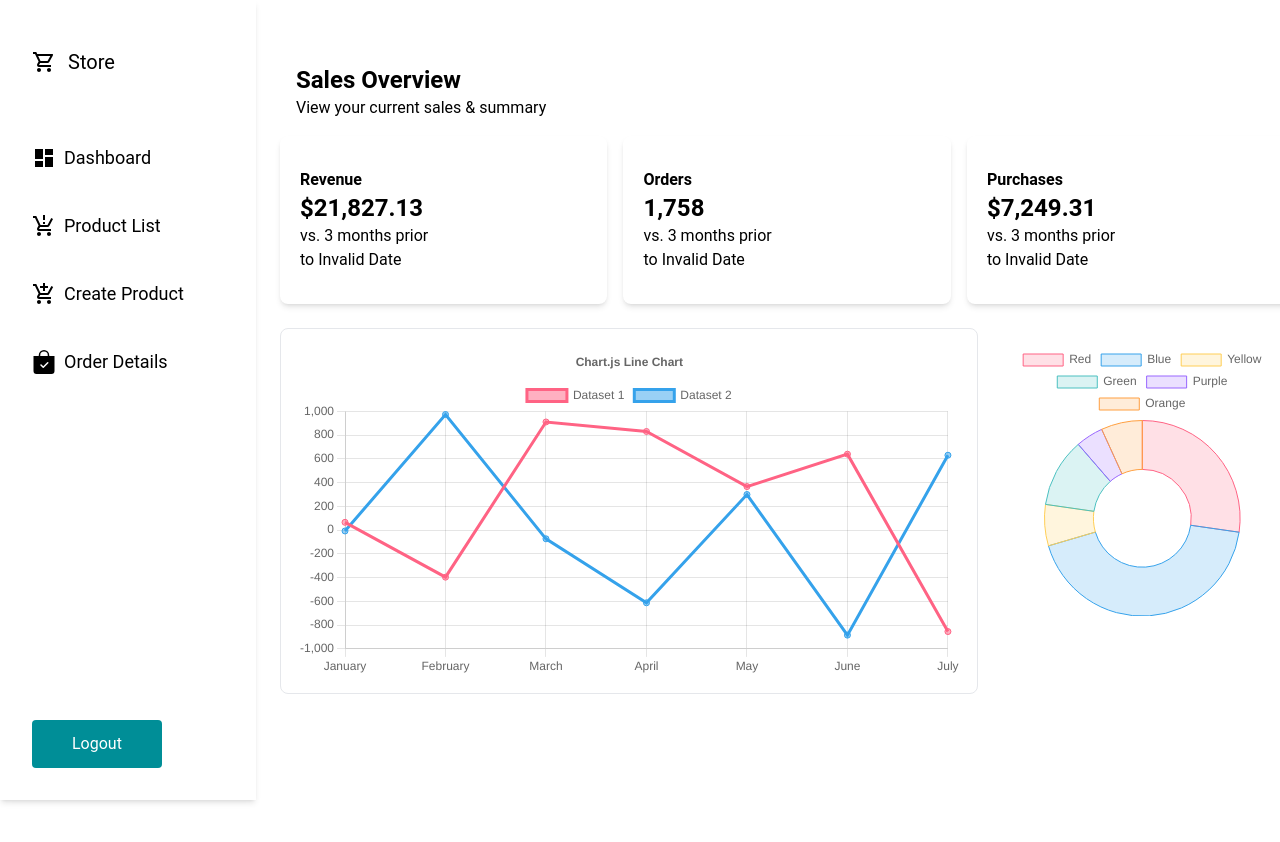
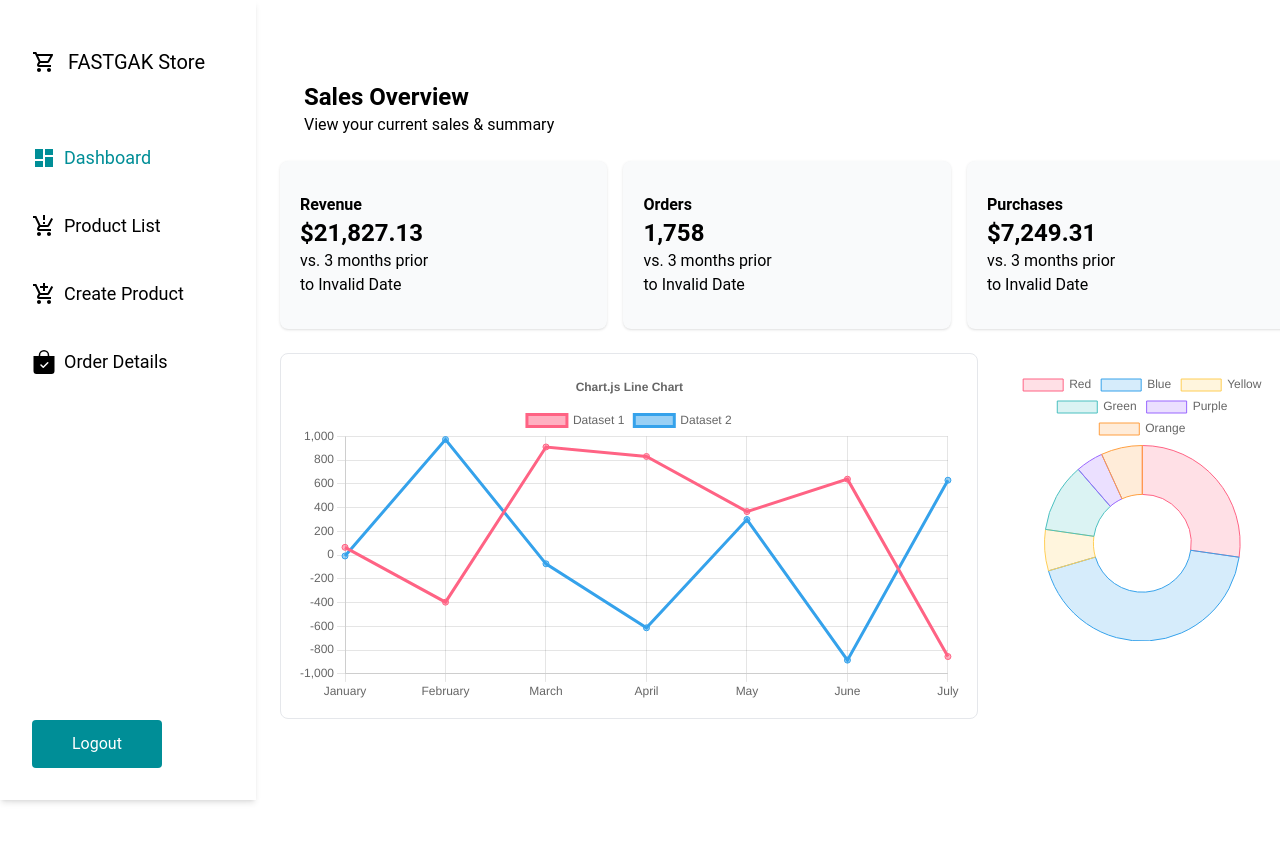
Before and after one commit to Thomson-dev/MollaAdmin, a React (Create React App) app: page /dashboard in a window 1280 px wide. Shown: the top 842 px of the page. Built offline with nearby package versions, Linux system fonts and the light colour scheme; no server answers; sample sign-in values are in the browser's storage.

Commit message:
new changes

```diff
--- a/src/Components/Navbar.js
+++ b/src/Components/Navbar.js
@@ -11,7 +11,7 @@ import photo from "../asserts/photo.jpg";
 import { CiEdit } from "react-icons/ci";
 import { BsBagCheckFill } from "react-icons/bs";
 import { MdAddShoppingCart } from "react-icons/md";
-import { Link, useNavigate } from "react-router-dom";
+import { Link, useLocation, useNavigate } from "react-router-dom";
 import { toast } from "react-toastify";
 
 const navLinks = [
@@ -39,6 +39,7 @@ const navLinks = [
   // { id: 6, name: "Settings", url: "/Settings", icon: <CiSettings /> },
 ];
 const Navbar = ({ isOpen, toggleSidebar }) => {
+  const location = useLocation();
   const navigate = useNavigate();
   const logout = () => {
     localStorage.removeItem("token");
@@ -58,14 +59,18 @@ const Navbar = ({ isOpen, toggleSidebar }) => {
           <div>
             <div className="flex py-4 space-x-3 text-black items-center ">
               <MdOutlineShoppingCart className="text-2xl" />
-              <h1 className="text-xl"> Store</h1>
+              <h1 className="text-xl">FASTGAK Store</h1>
             </div>
 
-            <div className=" text-black mt-7 py-5 space-y-8   ">
+            <div className="text-black mt-7 py-5 space-y-8">
               {navLinks.map((item) => (
                 <div
                   key={item.id}
-                  className="flex space-x-2  py-1 rounded-sm  items-center cursor-pointer"
+                  className={`flex space-x-2 py-1 rounded-sm items-center cursor-pointer ${
+                    location.pathname === item.url
+                      ? " text-[#008E97] "
+                      : ""
+                  }`}
                 >
                   <h6 className="text-2xl">{item.icon}</h6>
                   <h1 className="text-lg">
--- a/src/Components/Sidebar.js
+++ b/src/Components/Sidebar.js
@@ -6,10 +6,11 @@ import { MdOutlineShoppingCart } from "react-icons/md";
 import { CiEdit } from "react-icons/ci";
 import { BsBagCheckFill } from "react-icons/bs";
 import { MdAddShoppingCart } from "react-icons/md";
-import { Link, useNavigate } from "react-router-dom";
+import { Link, useLocation, useNavigate } from "react-router-dom";
 import { toast } from "react-toastify";
 
 const Sidebar = () => {
+  const location = useLocation();
   const navigate = useNavigate();
   const logout = () => {
     localStorage.removeItem("token");
@@ -48,14 +49,19 @@ const Sidebar = () => {
         <div>
           <div className="flex py-4 space-x-3 text-black items-center ">
             <MdOutlineShoppingCart className="text-2xl" />
-            <h1 className="text-xl"> Store</h1>
+            <h1 className="text-xl">FASTGAK Store </h1>
           </div>
 
           <div className=" text-black mt-7 py-5 space-y-8   ">
             {sidebarItems.map((item) => (
               <div
                 key={item.id}
-                className="flex space-x-2  py-1 rounded-sm  items-center cursor-pointer"
+                className={`flex space-x-2 py-1 rounded-sm items-center cursor-pointer ${
+                  location.pathname === item.url
+                    ? " text-[#008E97] "
+                    : ""
+                }`}
+
               >
                 <h6 className="text-2xl">{item.icon}</h6>
                 <h1 className="text-lg">
--- a/src/Screens/Dashboard.jsx
+++ b/src/Screens/Dashboard.jsx
@@ -137,13 +137,13 @@ const Dashboard = () => {
   ];
   return (
     <div className="h-screen">
-      <button onClick={toggleSidebar}>
+      <button className="p-4" onClick={toggleSidebar}>
         <CgMenuRight className="text-2xl lg:hidden block" />
       </button>
 
       <Navbar isOpen={isOpen} toggleSidebar={toggleSidebar} />
 
-      <div className=" m-4">
+      <div className=" m-6">
         <h2 className="text-2xl font-bold ">Sales Overview</h2>
         <p className="">View your current sales & summary</p>
       </div>
@@ -151,7 +151,7 @@ const Dashboard = () => {
       <div className="grid md:grid-cols-1 grid-cols-1 lg:grid-cols-2 xl:grid-cols-3  gap-4">
         {data.map((item) => {
           return (
-            <div className="flex-1 flex-col  shadow-md bg-white   p-5 py-8 rounded-lg justify-between">
+            <div className="flex-1 flex-col  shadow bg-[#F9FAFB]   p-5 py-8 rounded-lg justify-between">
               <div className="flex  flex-row items-center justify-between">
                 <div className="">
                   <p className=" font-semibold">{item.title}</p>
--- a/src/Screens/Login.jsx
+++ b/src/Screens/Login.jsx
@@ -1,6 +1,5 @@
 import React, { useState } from "react";
 import { useNavigate } from "react-router-dom";
-
 
 const Login = () => {
   const [email, setEmail] = useState("");
@@ -15,13 +14,16 @@ const Login = () => {
     setError("");
 
     try {
-      const response = await fetch("https://molla-backend.vercel.app/api/user/signin", {
-        method: "POST",
-        headers: {
-          "Content-Type": "application/json",
-        },
-        body: JSON.stringify({ email, password }),
-      });
+      const response = await fetch(
+        "https://molla-backend.vercel.app/api/user/signin",
+        {
+          method: "POST",
+          headers: {
+            "Content-Type": "application/json",
+          },
+          body: JSON.stringify({ email, password }),
+        }
+      );
 
       if (!response.ok) {
         throw new Error("Invalid credentials");
@@ -39,7 +41,7 @@ const Login = () => {
 
   return (
     <div className="login-background flex justify-center items-center min-h-screen">
-      <div className="bg-white min-w-[20rem] rounded-md shadow-lg p-14 min-h-[20rem]">
+      <div className="bg-white  md:max-w-[500px] w-[95%]  rounded-md shadow-lg md:p-14 p-5 ">
         <h1 className="text-2xl font-bold max-w-sm text-center">
           Sign In and get access to the full guide right now
         </h1>
@@ -64,7 +66,7 @@ const Login = () => {
           <div className="mt-6">
             <button
               type="submit"
-              className="bg-[#4A77F7] w-full p-3 text-white font-semibold rounded-lg hover:bg-[#3b66d1] focus:outline-none focus:ring-2 focus:ring-blue-500 focus:ring-opacity-50"
+              className="bg-[#008E97] w-full p-3 text-white font-semibold rounded-lg hover:bg-[#3b66d1] focus:outline-none focus:ring-2 focus:ring-blue-500 focus:ring-opacity-50"
               disabled={loading}
             >
               {loading ? "Logging in..." : "Login"}
--- a/src/Screens/NewProduct.jsx
+++ b/src/Screens/NewProduct.jsx
@@ -119,7 +119,7 @@ const NewProduct = () => {
 
   return (
     <div className="">
-      <button onClick={toggleSidebar}>
+      <button className="p-4" onClick={toggleSidebar}>
         <CgMenuRight className="text-2xl lg:hidden block" />
       </button>
 
--- a/src/Screens/OrderScreen.jsx
+++ b/src/Screens/OrderScreen.jsx
@@ -74,7 +74,7 @@ const OrderList = () => {
   return (
     <div className="order-list-container">
       <div className="">
-        <button onClick={toggleSidebar}>
+        <button className="p-4" onClick={toggleSidebar}>
           <CgMenuRight className="text-2xl lg:hidden block" />
         </button>
       </div>
--- a/src/Screens/Password.js
+++ b/src/Screens/Password.js
@@ -1,8 +1,8 @@
 import React from "react";
 
-type Props = {};
 
-function Password({}: Props) {
+
+function Password() {
   return (
     <div className="">
       <h2 className="text-white  text-xl pt-5 font-semibold">Password</h2>
--- a/src/Screens/ProductEdit.js
+++ b/src/Screens/ProductEdit.js
@@ -153,7 +153,7 @@ console.log(isError)
 
   return (
     <div className="max-w-full w-full">
-         <button onClick={toggleSidebar}>
+         <button className="p-4" onClick={toggleSidebar}>
         <CgMenuRight className="text-2xl lg:hidden block" />
       </button>
 
--- a/src/Screens/ProductList.js
+++ b/src/Screens/ProductList.js
@@ -164,7 +164,7 @@ const ProductList = () => {
 
   return (
     <div className="product-list-container">
-        <button onClick={toggleSidebar}>
+        <button className="p-4" onClick={toggleSidebar}>
         <CgMenuRight className="text-2xl lg:hidden block" />
       </button>
       <Navbar isOpen={isOpen} toggleSidebar={toggleSidebar} />
```
